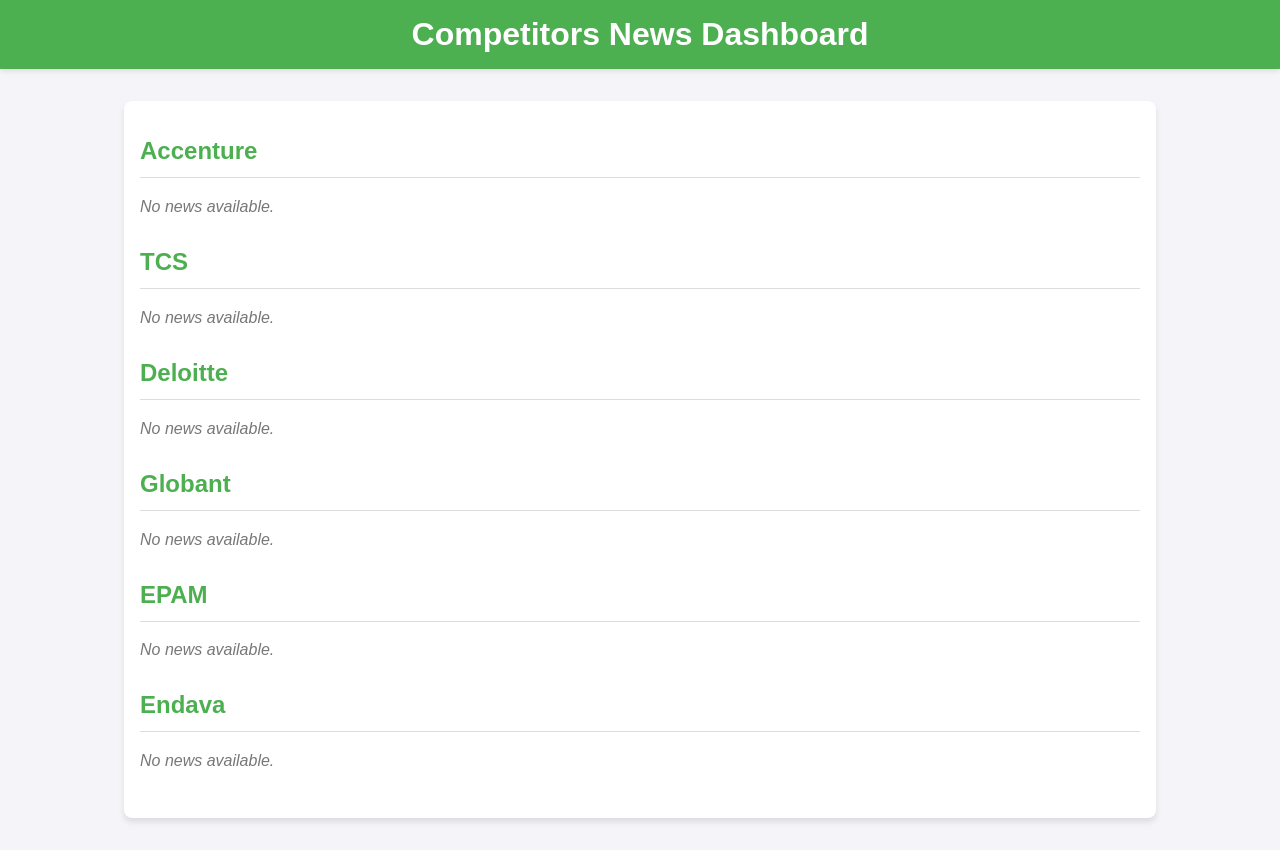
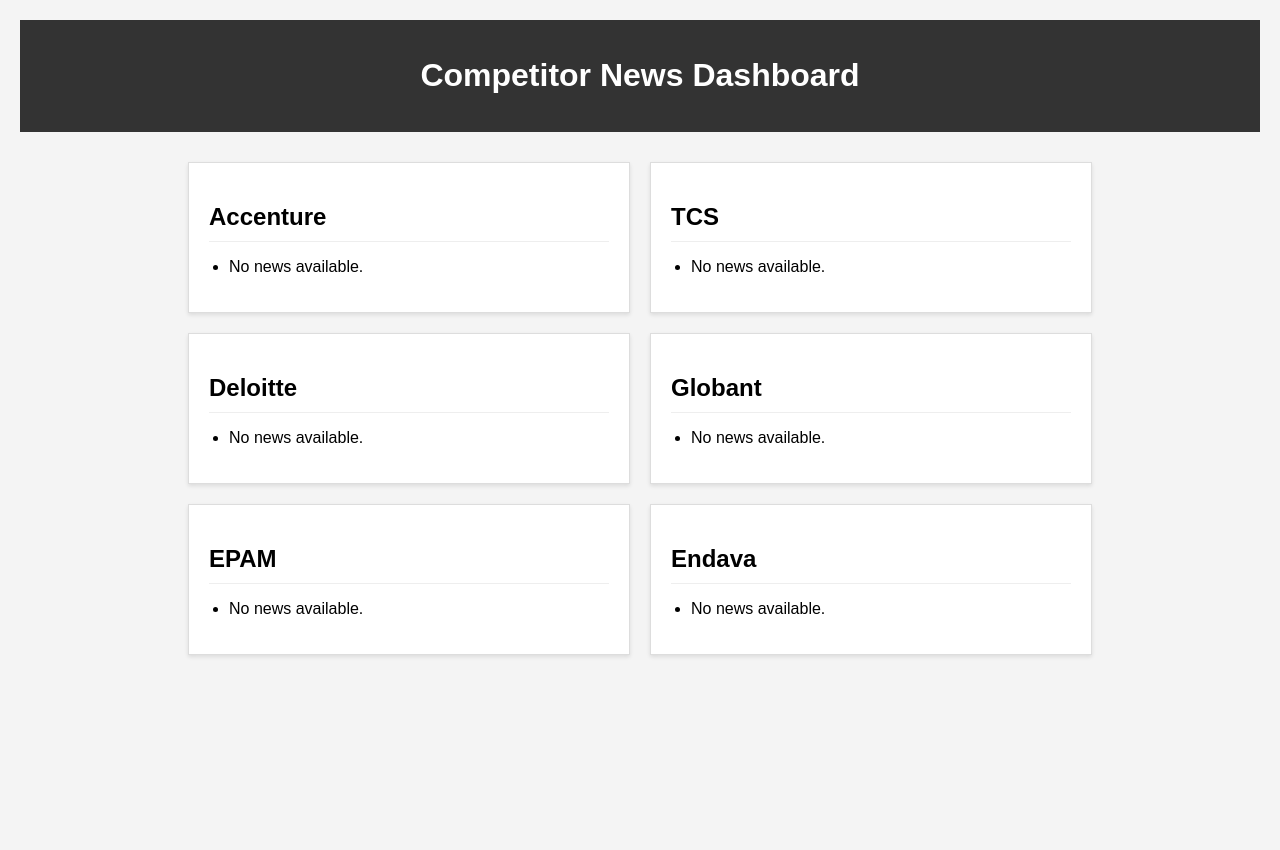
Before and after one commit to DevilsRejection/competitor-news-dashboard, a plain HTML site: page index.html in a window 1280 px wide. After the commit the page ends 800 px from the top, so only its background shows below. Drawn offline with Linux system fonts and the light colour scheme; no server answers.

Commit message:
Update index.html

```diff
--- a/index.html
+++ b/index.html
@@ -3,156 +3,16 @@
 <head>
     <meta charset="UTF-8">
     <meta name="viewport" content="width=device-width, initial-scale=1.0">
-    <title>Competitors News Dashboard</title>
-    <style>
-        /* Basic Styling */
-        body {
-            margin: 0;
-            font-family: Arial, sans-serif;
-            background-color: #f4f4f9;
-            color: #333;
-            display: flex;
-            flex-direction: column;
-            align-items: center;
-            min-height: 100vh;
-        }
-
-        header {
-            background-color: #4CAF50;
-            color: white;
-            text-align: center;
-            padding: 1em 0;
-            width: 100%;
-            box-shadow: 0px 2px 5px rgba(0, 0, 0, 0.1);
-        }
-
-        h1 {
-            margin: 0;
-        }
-
-        main {
-            width: 90%;
-            max-width: 1000px;
-            margin: 2em auto;
-            background-color: white;
-            border-radius: 8px;
-            box-shadow: 0px 4px 6px rgba(0, 0, 0, 0.1);
-            padding: 1em;
-        }
-
-        .company-news {
-            margin-bottom: 2em;
-        }
-
-        .company-news h2 {
-            color: #4CAF50;
-            border-bottom: 1px solid #ddd;
-            padding-bottom: 0.5em;
-        }
-
-        ul {
-            list-style-type: none;
-            padding: 0;
-        }
-
-        li {
-            margin: 0.5em 0;
-        }
-
-        a {
-            color: #4CAF50;
-            text-decoration: none;
-            font-weight: bold;
-        }
-
-        a:hover {
-            text-decoration: underline;
-        }
-
-        .loading {
-            text-align: center;
-            font-style: italic;
-            color: #555;
-        }
-
-        .no-news {
-            font-style: italic;
-            color: #777;
-        }
-    </style>
+    <title>Competitor News Dashboard</title>
+    <link rel="stylesheet" href="style.css">
 </head>
 <body>
     <header>
-        <h1>Competitors News Dashboard</h1>
+        <h1>Competitor News Dashboard</h1>
     </header>
-
     <main id="news-container">
-        <!-- News articles will be dynamically added here -->
+        <!-- News articles will be added here -->
     </main>
-
-    <script>
-        document.addEventListener('DOMContentLoaded', function () {
-            const companies = ["Accenture", "TCS", "Deloitte", "Globant", "EPAM", "Endava"];
-            const newsContainer = document.getElementById('news-container');
-
-            // Function to fetch news for a single company
-            async function fetchNewsForCompany(company) {
-                const apiUrl = `http://127.0.0.1:3000/news?q=${encodeURIComponent(company)}`;
-                try {
-                    const response = await fetch(apiUrl);
-                    if (!response.ok) throw new Error(`HTTP Error: ${response.status}`);
-                    const data = await response.json();
-                    return data.articles || [];
-                } catch (error) {
-                    console.error(`Error fetching news for ${company}:`, error);
-                    return [];
-                }
-            }
-
-            // Function to fetch and display news for all companies
-            async function fetchAndDisplayNews() {
-                newsContainer.innerHTML = "<p class='loading'>Loading news articles...</p>";
-                const promises = companies.map(company => fetchNewsForCompany(company));
-                const newsData = await Promise.all(promises);
-
-                newsContainer.innerHTML = ""; // Clear loading message
-
-                newsData.forEach((articles, index) => {
-                    const companyName = companies[index];
-                    const companyDiv = document.createElement('div');
-                    companyDiv.classList.add('company-news');
-
-                    const companyTitle = document.createElement('h2');
-                    companyTitle.textContent = companyName;
-                    companyDiv.appendChild(companyTitle);
-
-                    const articleList = document.createElement('ul');
-
-                    if (articles.length > 0) {
-                        articles.forEach(article => {
-                            const listItem = document.createElement('li');
-                            const link = document.createElement('a');
-                            link.href = article.url;
-                            link.textContent = article.title;
-                            link.target = "_blank";
-                            listItem.appendChild(link);
-                            articleList.appendChild(listItem);
-                        });
-                    } else {
-                        const noNewsItem = document.createElement('li');
-                        noNewsItem.textContent = "No news available.";
-                        noNewsItem.classList.add('no-news');
-                        articleList.appendChild(noNewsItem);
-                    }
-
-                    companyDiv.appendChild(articleList);
-                    newsContainer.appendChild(companyDiv);
-                });
-            }
-
-            // Initial call to fetch and display news
-            fetchAndDisplayNews();
-        });
-    </script>
+    <script src="script.js"></script>
 </body>
 </html>
```
